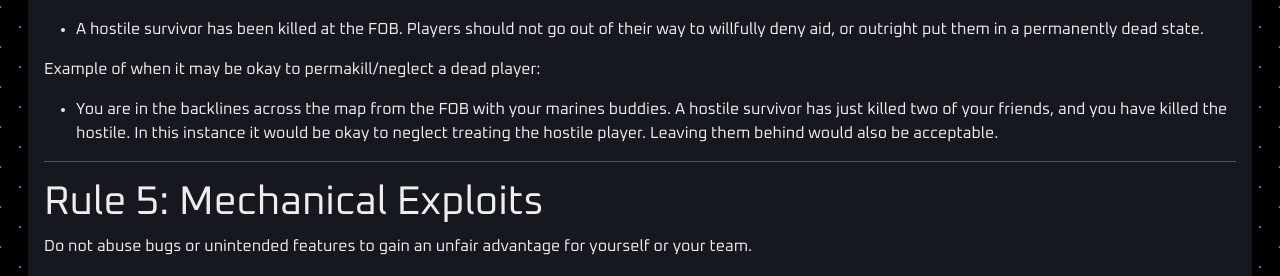
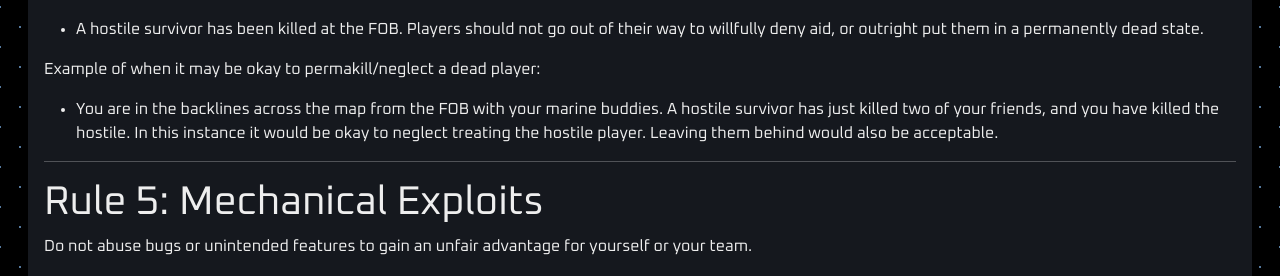
Before and after one commit to cmss13-devs/web, a Jekyll site: the page built from rules.md, in a window 1280 px wide and 900 px high, scrolled down 6554 px. Shown: the part 159-435 px from the top of the window. Built offline with Jekyll 4.4.1, drawn with Linux system fonts in a browser that asks for light colours.

Commit message:
Update rules.md

```diff
--- a/rules.md
+++ b/rules.md
@@ -253,7 +253,7 @@ Example of when not to permakill:
 - A hostile survivor has been killed at the FOB. Players should not go out of their way to willfully deny aid, or outright put them in a permanently dead state.
 
 Example of when it may be okay to permakill/neglect a dead player:
-- You are in the backlines across the map from the FOB with your marines buddies. A hostile survivor has just killed two of your friends, and you have killed the hostile. In this instance it would be okay to neglect treating the hostile player. Leaving them behind would also be acceptable.
+- You are in the backlines across the map from the FOB with your marine buddies. A hostile survivor has just killed two of your friends, and you have killed the hostile. In this instance it would be okay to neglect treating the hostile player. Leaving them behind would also be acceptable.
 
 ---
 
```
